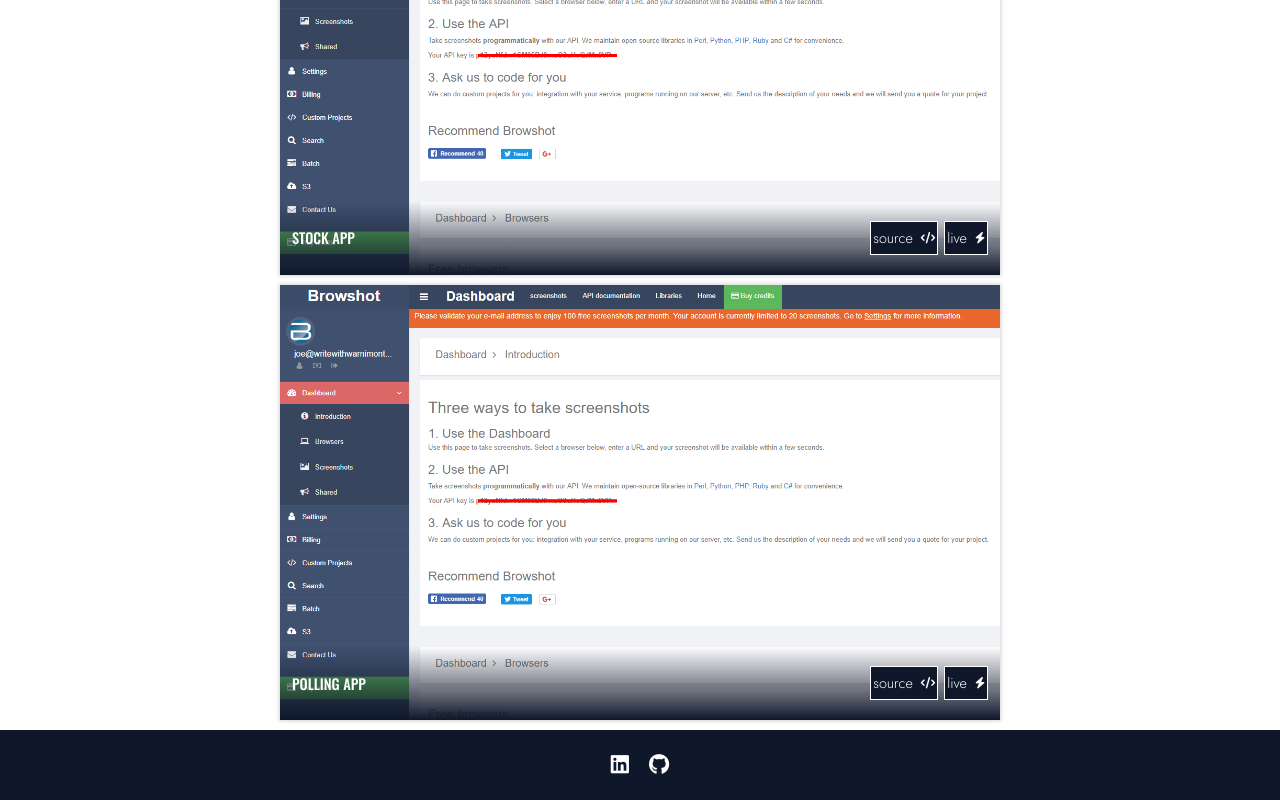
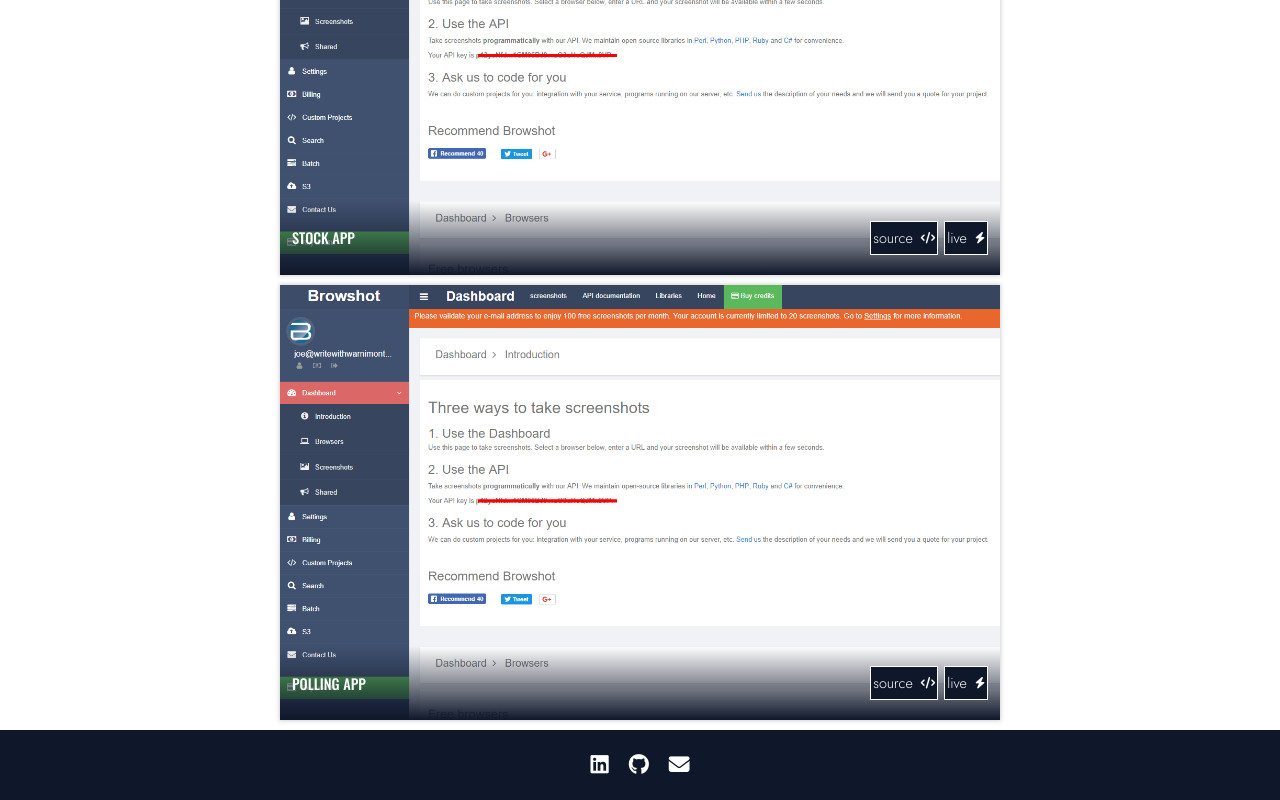
Before and after one commit to tjmurphy95/vanilla-port, a plain HTML site: page index.html in a window 1280 px wide. Shown: the part 3091-3891 px from the top of the page. Drawn offline with nearby package versions, Linux system fonts and the light colour scheme.

Commit message:
add extra link and content

```diff
--- a/index.html
+++ b/index.html
@@ -440,8 +440,16 @@
       </section>
     </main>
     <footer>
-      <a href="#"><i class="fa-brands fa-linkedin"></i></a>
-      <a href="#"><i class="fa-brands fa-github"></i></a>
+      <a
+      href="https://www.linkedin.com/in/thomas-murphy-b7a653123/"
+      target="_blank"><i class="fa-brands fa-linkedin"></i></a>
+      <a
+      href="https://github.com/tjmurphy95"
+      target="_blank"><i class="fa-brands fa-github"></i></a>
+      <a
+      href="mailto:thomas.murph1995@gmail.com"
+      target="_blank"><i class="fa-solid fa-envelope"></i></i
+      ></a>
     </footer>
   </body>
 </html>
```
